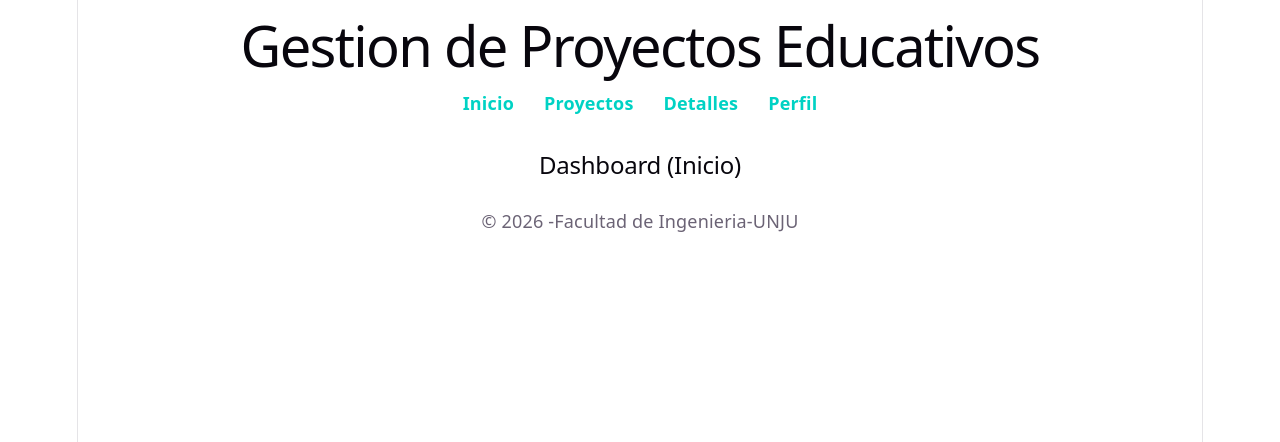
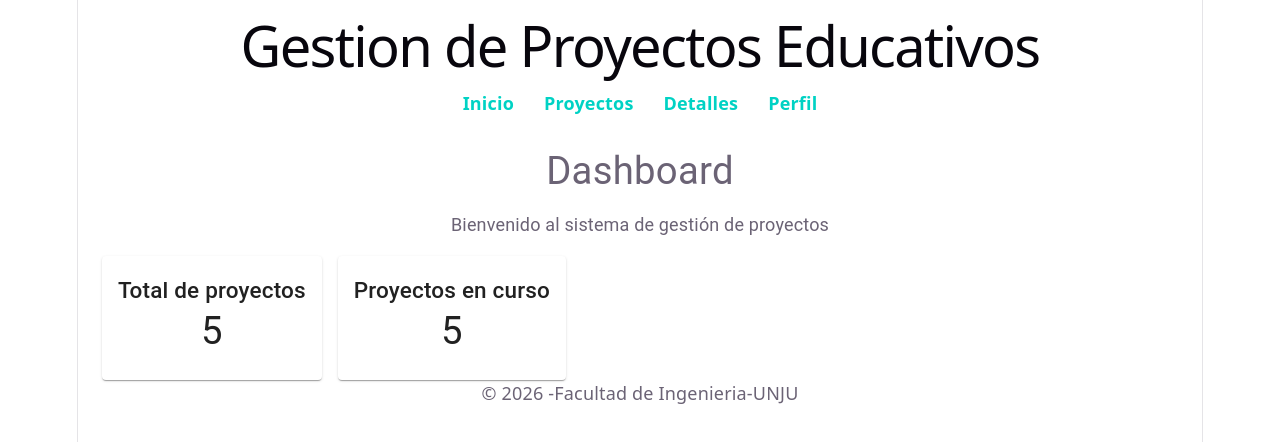
Before and after one commit to ea616461-cmd/pv_tp3-grupo1, a React (Vite) app: page /dashboard in a window 1280 px wide. Shown: the top 442 px of the page. Built offline with nearby package versions, Linux system fonts and the light colour scheme.

Commit message:
Implementacion de Dashboard y PerfilUsuario con Material UI

```diff
--- a/package.json
+++ b/package.json
@@ -10,6 +10,9 @@
     "preview": "vite preview"
   },
   "dependencies": {
+    "@emotion/react": "^11.14.0",
+    "@emotion/styled": "^11.14.1",
+    "@mui/material": "^9.1.1",
     "react": "^19.2.6",
     "react-dom": "^19.2.6",
     "react-router-dom": "^7.17.0"
--- a/src/App.jsx
+++ b/src/App.jsx
@@ -6,10 +6,12 @@ import Nav from './components/Nav';
 import ListaProyectos from './components/lista';
 import ProyectoDetalle from './components/ProyectoDetalle';
 import Footer from './components/Footer';
+import Dashboard from './views/Dashboard';
+import PerfilUsuario from './views/PerfilUsuario';
 import './css/styles.css';
 
-const Dashboard = () => <div style={{ padding: '20px' }}><h2>Dashboard (Inicio)</h2></div>;
-const Perfil = () => <div style={{ padding: '20px' }}><h2>Mi Perfil</h2></div>;
+//const Dashboard = () => <div style={{ padding: '20px' }}><h2>Dashboard (Inicio)</h2></div>;
+//const Perfil = () => <div style={{ padding: '20px' }}><h2>Mi Perfil</h2></div>;
 
 function App() {
   return (
@@ -23,7 +25,7 @@ function App() {
             <Route path="/dashboard" element={<Dashboard />} />
             <Route path="/proyectos" element={<ListaProyectos />} />
             <Route path="/proyectos/:id" element={<ProyectoDetalle />} />
-            <Route path="/perfil" element={<Perfil />} />
+            <Route path="/perfil" element={<PerfilUsuario />} />
           </Routes>
         </main>
         <Footer />
--- /dev/null
+++ b/src/views/Dashboard.jsx
@@ -0,0 +1,37 @@
+import { Box, Container, Typography, Card, CardContent, Grid } from "@mui/material";
+
+export default function Dashboard() {
+  return (
+    <Container>
+      <Box sx={{ mt: 4 }}>
+        <Typography variant="h4" gutterBottom>
+          Dashboard
+        </Typography>
+
+        <Typography variant="subtitle1" gutterBottom>
+          Bienvenido al sistema de gestión de proyectos
+        </Typography>
+
+        <Grid container spacing={2} sx={{ mt: 2 }}>
+          <Grid item xs={12} md={6}>
+            <Card>
+              <CardContent>
+                <Typography variant="h6">Total de proyectos</Typography>
+                <Typography variant="h4">5</Typography>
+              </CardContent>
+            </Card>
+          </Grid>
+
+          <Grid item xs={12} md={6}>
+            <Card>
+              <CardContent>
+                <Typography variant="h6">Proyectos en curso</Typography>
+                <Typography variant="h4">5</Typography>
+              </CardContent>
+            </Card>
+          </Grid>
+        </Grid>
+      </Box>
+    </Container>
+  );
+}
--- /dev/null
+++ b/src/views/PerfilUsuario.jsx
@@ -0,0 +1,29 @@
+import { Box, Container, Typography, Paper, List, ListItem, ListItemText } from "@mui/material";
+
+export default function PerfilUsuario() {
+  return (
+    <Container>
+      <Box sx={{ mt: 4 }}>
+        <Typography variant="h4" gutterBottom>
+          Perfil de Usuario
+        </Typography>
+
+        <Paper sx={{ p: 3 }}>
+          <List>
+            <ListItem>
+              <ListItemText primary="Nombre" secondary="Juan Pérez" />
+            </ListItem>
+
+            <ListItem>
+              <ListItemText primary="Rol" secondary="Estudiante" />
+            </ListItem>
+
+            <ListItem>
+              <ListItemText primary="Institución" secondary="Universidad X" />
+            </ListItem>
+          </List>
+        </Paper>
+      </Box>
+    </Container>
+  );
+}
```
Also changed, not shown: 1 other file (tests, documents, lock files or other folders).
